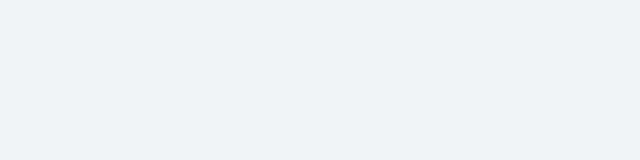
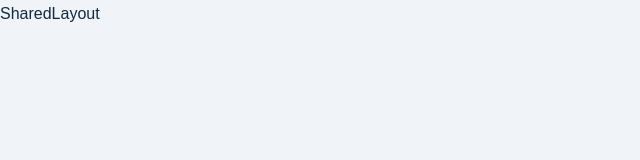
Before and after one commit to AdelHasan/apptracker, a React (Create React App) app in the folder client/: page / in a window 1280 px wide. Shown: the top 160 px of the page, without its empty margins (0-640 px from the left). Built offline with nearby package versions, Linux system fonts and the light colour scheme.

Commit message:
index route for stats, shared layout for root route

```diff
--- a/client/src/App.js
+++ b/client/src/App.js
@@ -7,8 +7,8 @@
     <div className="App">
       <Router>
         <Routes>
-          <Route path="/">
-            <Route path="stats" element={<Stats />} />
+          <Route path="/" element={<SharedLayout />}>
+            <Route index element={<Stats />} />
             <Route path="all-jobs" element={<AllJobs />}></Route>
             <Route path="add-job" element={<AddJob />}></Route>
             <Route path="profile" element={<Profile />}></Route>
```
